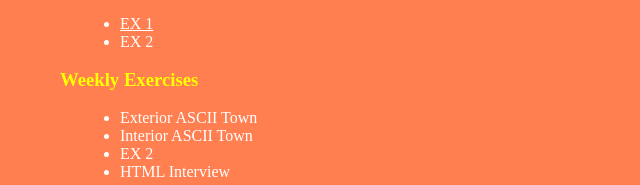
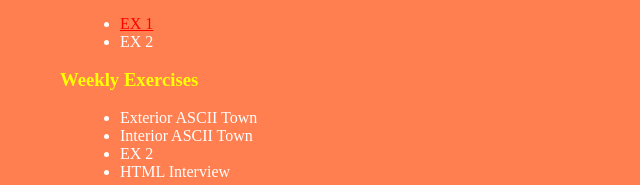
Before and after one commit to vainsteinmary/Interactive1, a plain HTML site: page index.html in a window 1280 px wide. In both pictures the pointer is over the link "EX 1". Shown: the part 332-517 px from the top of the page, 0-640 px from the left. Drawn offline with Linux system fonts and the light colour scheme.

Commit message:
Update main.css

```diff
--- a/css/main.css
+++ b/css/main.css
@@ -35,10 +35,9 @@ a {color: white;
   text-decoration: none;}
 
 a:hover {
-  color: white;
+  color: red;
   text-decoration: underline;}
 
-a:active {
-  background: yellow;}
+a:active {background: yellow;}
 
 a:visited {color: white;}
```
